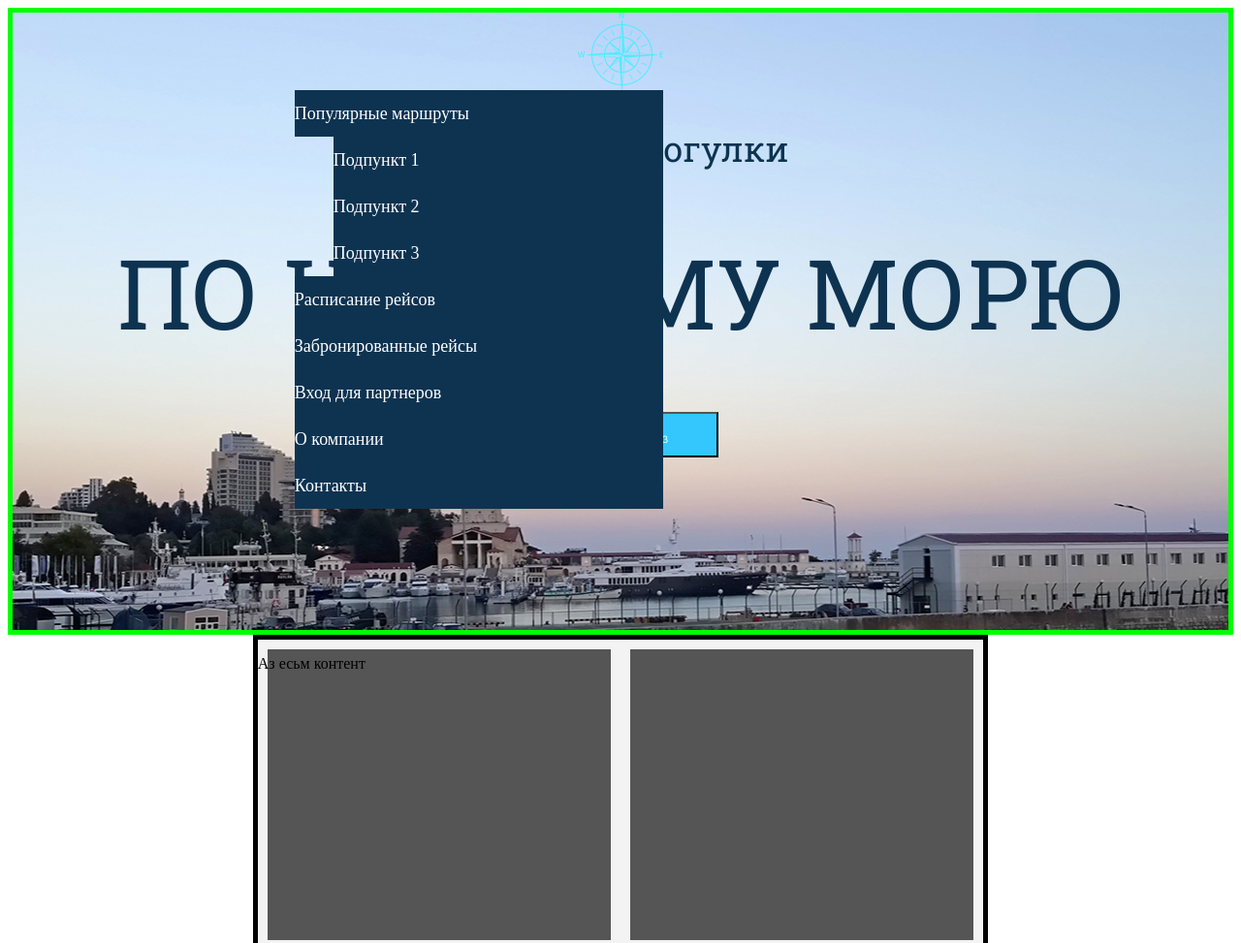
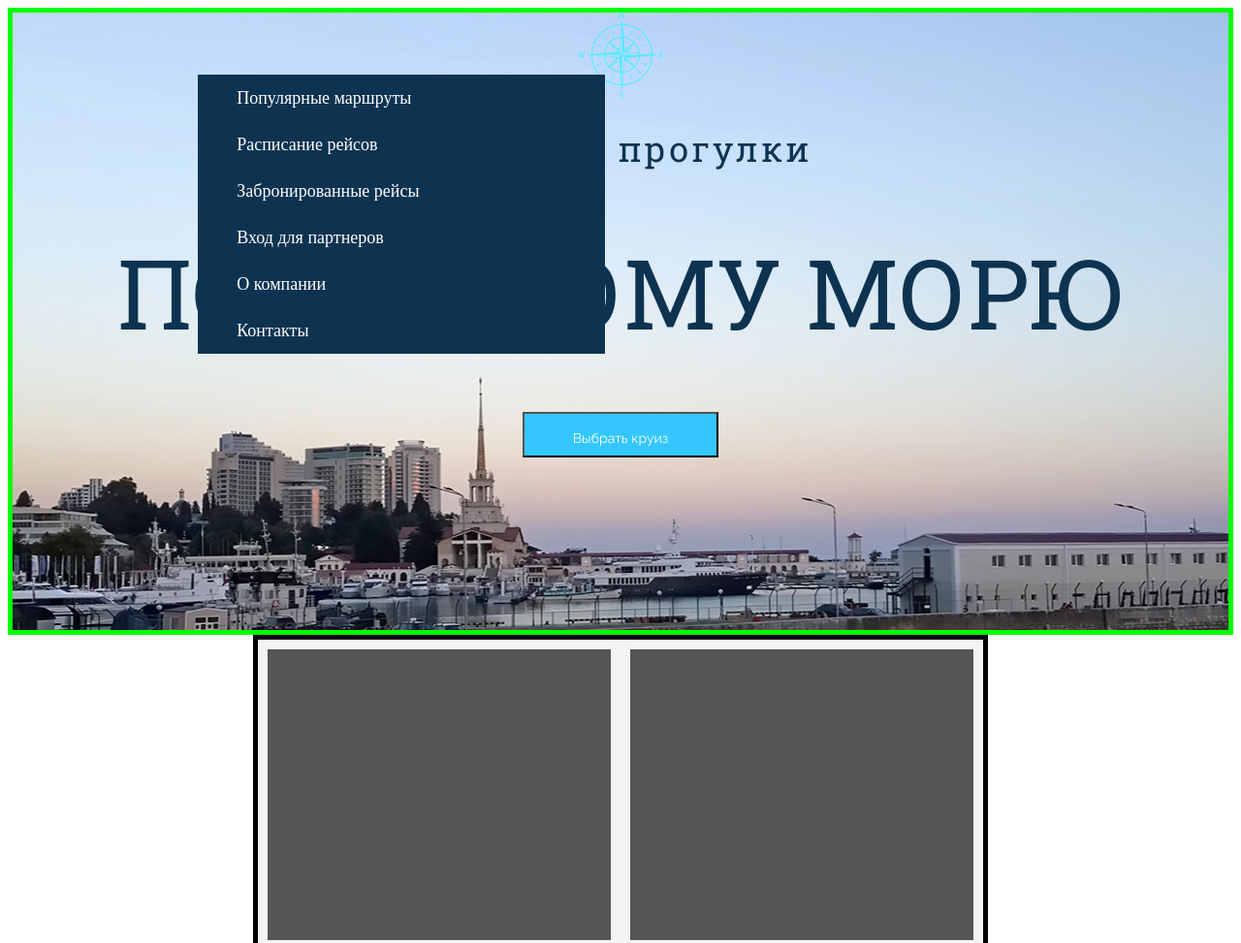
Before and after one commit to skrikl/2UP-html-test, a plain HTML site: page index.html in a window 1280 px wide. Shown: the top 973 px of the page at 97% size. Drawn offline with Linux system fonts and the light colour scheme.

Commit message:
Menu styling update

```diff
--- a/css/test.css
+++ b/css/test.css
@@ -37,22 +37,24 @@
   font-weight: 400;
   line-height: 48px;
   text-align: center;
+  letter-spacing: 3px;
 }
-.side {
+nav {
   position: absolute;
   top:10%;
-  left: 20%;
+  left: 15.25%;
   width: 420px;
   height: 413px;
 }
-.side ul {
+nav ul {
     list-style: none;
+    margin: 0;
+    padding: 0;
 }
-.side a {
-    text-decoration: none;
-}
+
 /*Menu display*/
 .menu a {
+    text-decoration: none;
     display: block;
     background-color: #0d3351;
     font-family: RobotoSlab;
@@ -61,6 +63,7 @@
     font-weight: 400;
     line-height: 48px;
     text-align: left;
+    padding-left: 40px;
 }
 .main__button {
   display: block;
@@ -93,7 +96,7 @@
   height: 300px;
   margin: 10px;
 }
-.footer {
+footer {
   border: 5px solid cyan;
   display: flex;
 
--- a/index.html
+++ b/index.html
@@ -18,27 +18,19 @@
   <button class="main__button">Выбрать круиз</button>
 
 
-<div class="side">
+<nav>
 	<ul class="menu">
-		<li class="menu__list">
-			<a href="#">Популярные маршруты</a>
-			<ul class="menu__drop">
-				<li><a href="#">Подпункт 1</a></li>
-				<li><a href="#">Подпункт 2</a></li>
-				<li><a href="#">Подпункт 3</a></li>
-			</ul>
-		</li>
-		<li><a href="#">Расписание рейсов</a></li>
-		<li><a href="#">Забронированные рейсы</a></li>
-		<li><a href="#">Вход для партнеров</a></li>
-		<li><a href="#">О компании</a></li>
-		<li><a href="#">Контакты</a></li>
-		</ul> </div>﻿
+		<li class="menu__element"><a href="#">Популярные маршруты</a></li>
+		<li class="menu__element"><a href="#">Расписание рейсов</a></li>
+		<li class="menu__element"><a href="#">Забронированные рейсы</a></li>
+		<li class="menu__element"><a href="#">Вход для партнеров</a></li>
+		<li class="menu__element"><a href="#">О компании</a></li>
+		<li class="menu__element"><a href="#">Контакты</a></li>
+		</ul> </nav>﻿
 
 </div>
 <!-- Content section -->
 <div class="content">
-	<p style="position: absolute; top: 0; left: 0;">Аз есьм контент</p>
 	<div class="content__element"></div>
 	<div class="content__element"></div>
 	<div class="content__element"></div>
@@ -46,7 +38,7 @@
 </div>
 
 <!-- Footer section -->
-<div class="footer">
+<footer>
   <div class="footer__menu">
   	<a href>Вход для партнеров</a>
   	<a href>О компании</a>
@@ -56,10 +48,10 @@
   	Будь на связи:
   </div>
   <div class="footer__contacts">
-  	<p>8 800 500-61-05</p>
-  	<p>Круглосуточная поддержка</p>
-  	<p>© 2016 OOO «Городские Круизы»</p>
+  	<div>8 800 500-61-05</div>
+  	<div>Круглосуточная поддержка</div>
+  	<div>© 2016 OOO «Городские Круизы»</div>
   </div>
-</div>
+</footer>
 </body>
 </html>
```
